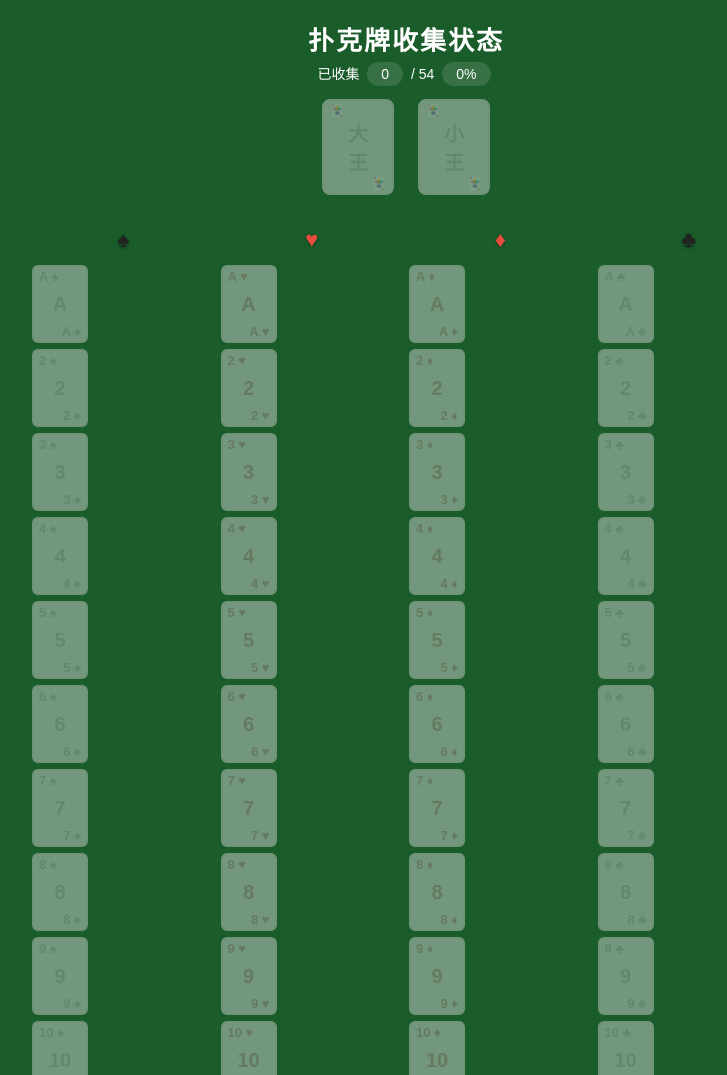
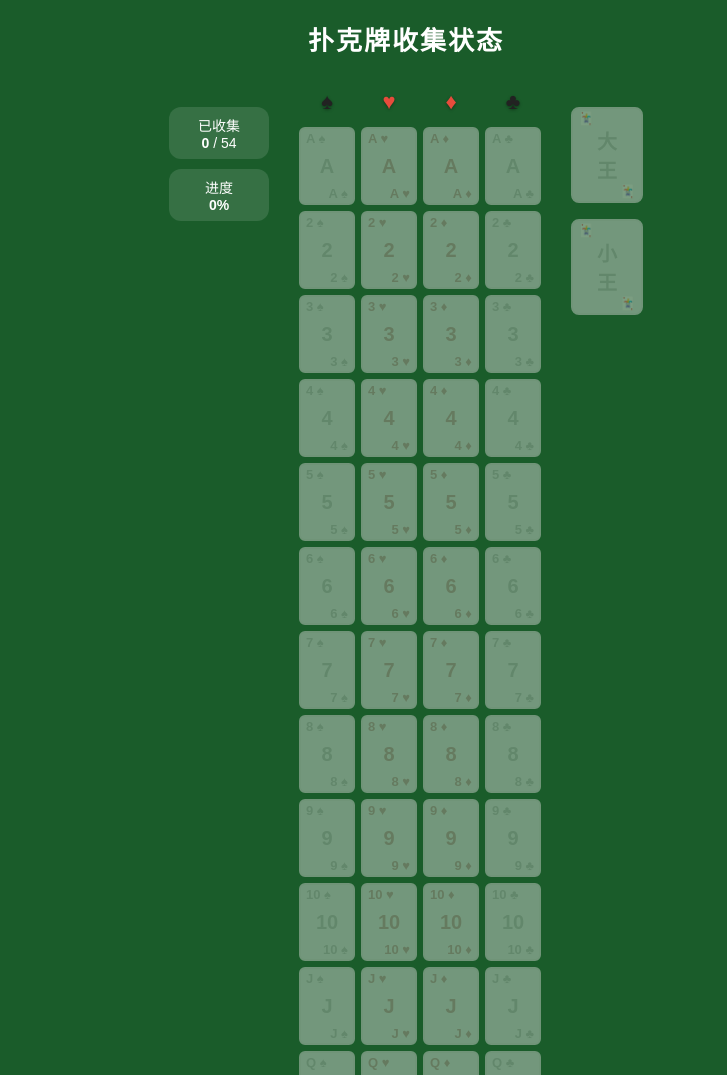
Before and after one commit to hllshiro/poker-collection, a plain HTML site: page index.html in a window 1280 px wide. Shown: the top 1075 px of the page, without its empty margins (234-961 px from the left). Drawn offline with Linux system fonts and the light colour scheme.

Commit message:
layout: stats left, table center, jokers right

```diff
--- a/index.html
+++ b/index.html
@@ -8,17 +8,23 @@
   * { margin: 0; padding: 0; box-sizing: border-box; }
   body { background: #1a5c2a; color: #fff; font-family: 'Microsoft YaHei', sans-serif; min-height: 100vh; padding: 20px; }
 
-  .container { max-width: 760px; margin: 0 auto; }
+  .container { max-width: 860px; margin: 0 auto; }
 
-  h1  { text-align: center; font-size: 26px; margin-bottom: 6px; letter-spacing: 2px; }
+  h1  { text-align: center; font-size: 26px; margin-bottom: 20px; letter-spacing: 2px; }
   .subtitle { text-align: center; font-size: 13px; color: #a0d8a0; margin-bottom: 20px; }
 
-  /* 统计条 */
-  .stats { text-align: center; margin-bottom: 16px; font-size: 14px; }
-  .stats span { background: rgba(255,255,255,.12); padding: 4px 14px; border-radius: 12px; margin: 0 4px; }
+  /* 三栏主布局 */
+  .main { display: flex; align-items: flex-start; justify-content: center; gap: 24px; }
 
-  /* 大小王区域 */
-  .jokers { display: flex; justify-content: center; gap: 24px; margin-bottom: 20px; }
+  /* 左侧统计 */
+  .stats { flex: 0 0 100px; text-align: center; font-size: 14px; padding-top: 30px; }
+  .stats .stat-item { background: rgba(255,255,255,.12); padding: 8px 12px; border-radius: 12px; margin-bottom: 10px; }
+
+  /* 中间表格区 */
+  .table-wrap { flex: 0 0 auto; }
+
+  /* 右侧大小王 */
+  .jokers { flex: 0 0 auto; display: flex; flex-direction: column; align-items: center; gap: 16px; padding-top: 30px; }
 
   /* 牌 — 未拥有：浅灰+半透明，已有：亮白 */
   .card {
@@ -78,12 +84,23 @@
 <body>
 <div class="container">
   <h1>扑克牌收集状态</h1>
+
+  <div class="main">
+    <!-- 左侧：统计 -->
     <div class="stats">
-    已收集 <span id="count">0</span> / 54
-    <span id="percent">0%</span>
+      <div class="stat-item">已收集<br><strong id="count">0</strong> / 54</div>
+      <div class="stat-item">进度<br><strong id="percent">0%</strong></div>
     </div>
 
-  <!-- 大小王 -->
+    <!-- 中间：表格 -->
+    <div class="table-wrap">
+      <table id="poker-table">
+        <thead><tr><th>♠</th><th>♥</th><th>♦</th><th>♣</th></tr></thead>
+        <tbody></tbody>
+      </table>
+    </div>
+
+    <!-- 右侧：大小王 -->
     <div class="jokers">
       <div class="card joker-card" data-card="joker-big" title="大王">
         <span class="symbol-top">🃏</span>
@@ -96,12 +113,7 @@
         <span class="symbol-bot">🃏</span>
       </div>
     </div>
-
-  <!-- 表格 -->
-  <table id="poker-table">
-    <thead><tr><th>♠</th><th>♥</th><th>♦</th><th>♣</th></tr></thead>
-    <tbody></tbody>
-  </table>
+  </div>
 
   <div class="footer">
     <button class="btn-reset" id="btn-reset">重置所有状态</button>
```
Lines whose indentation alone changed are shown as unchanged.
